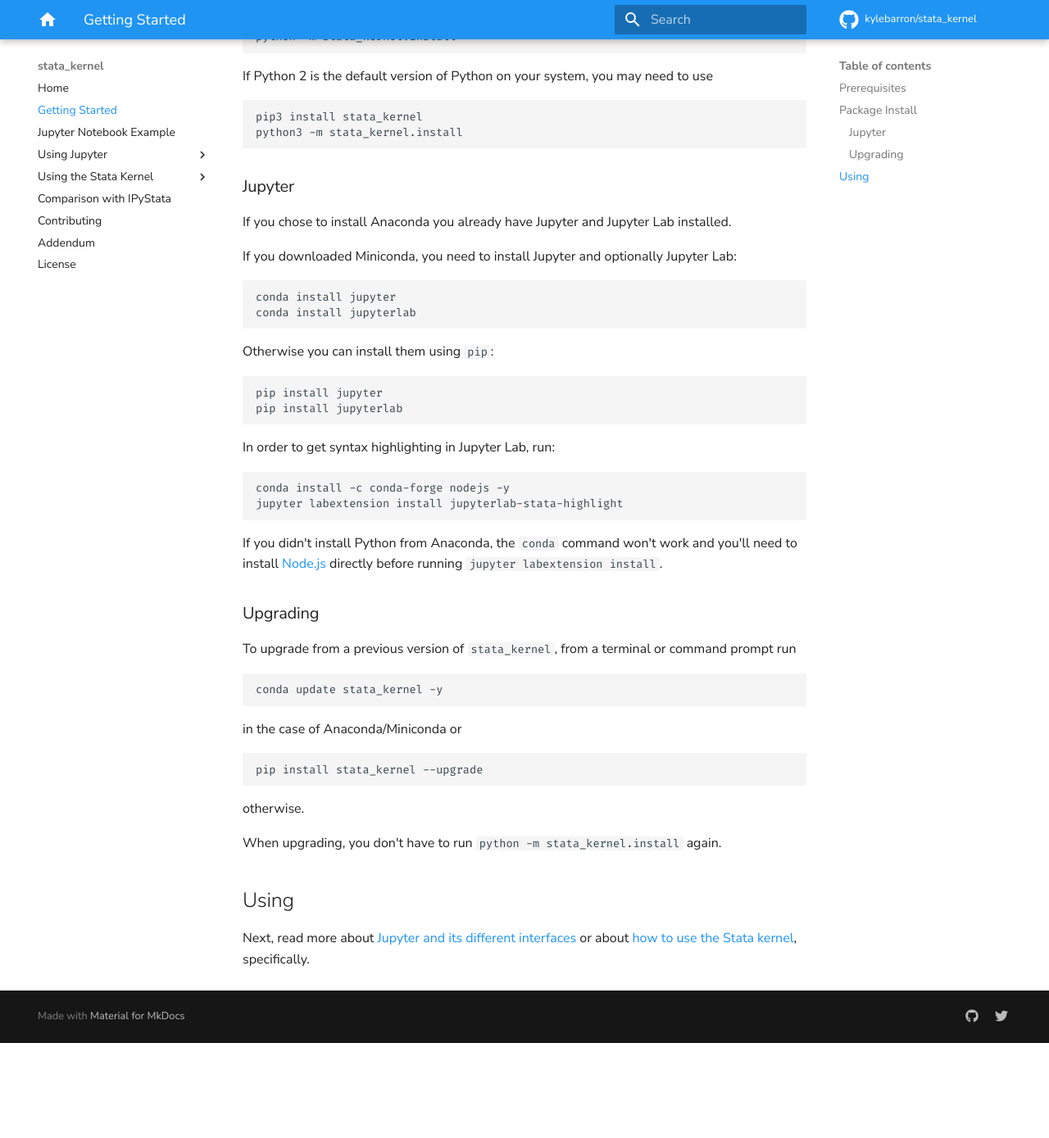
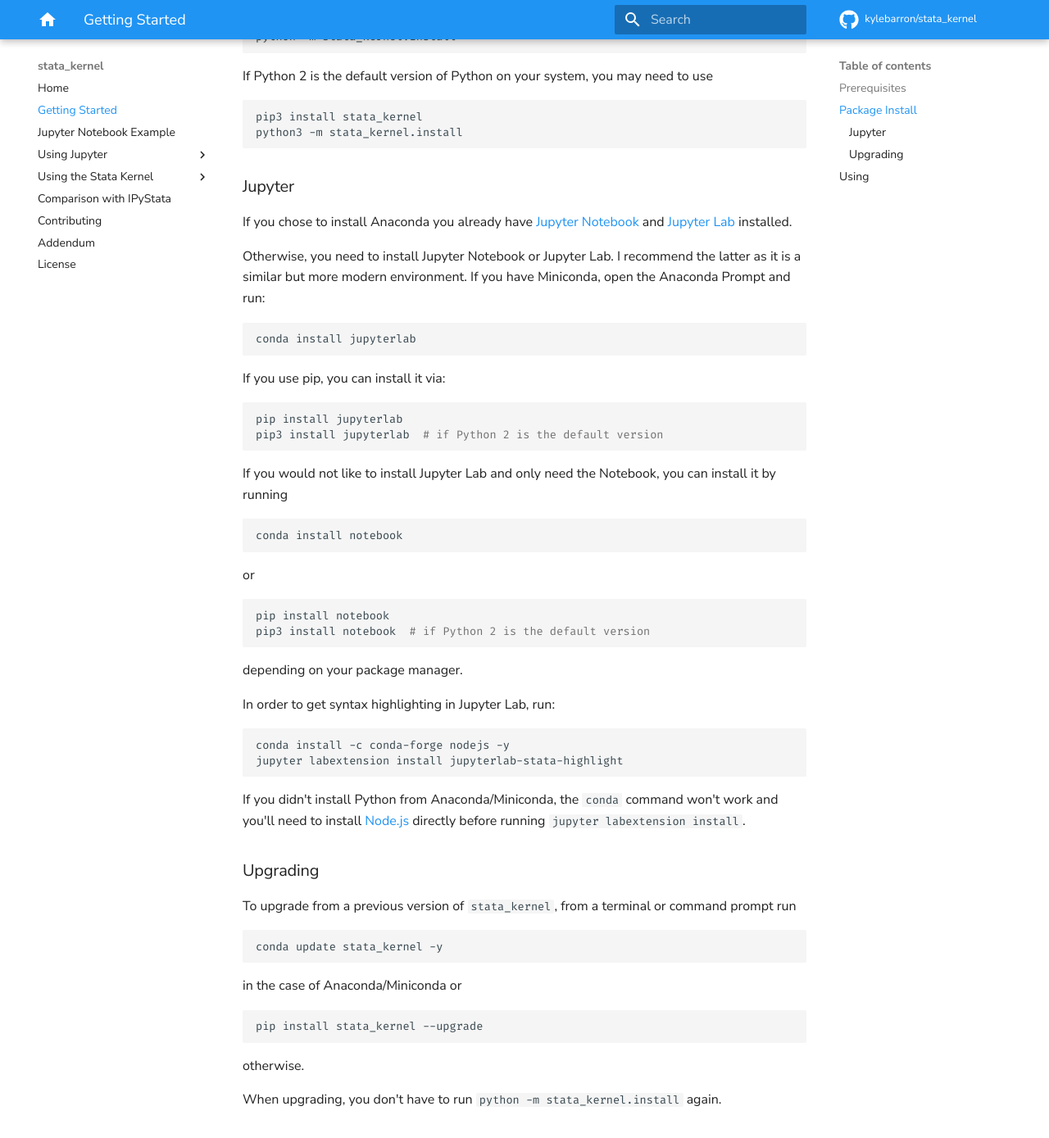
Before and after one commit to kylebarron/stata_kernel, an MkDocs documentation site: the page built from docs/src/getting_started.md, in a window 1280 px wide and 1400 px high, scrolled down 1080 px. Shown: the top 1389 px of the window at 82% size. Built offline with MkDocs 1.6.1 and Material for MkDocs 9.7.7, drawn with Linux system fonts in a browser that asks for light colours; comment, search, counter and statistics services are not loaded; before the commit the page ends 2353 px from its top, so only the background shows below that.

Commit message:
Improved jupyter installation instructions

````diff
--- a/docs/src/getting_started.md
+++ b/docs/src/getting_started.md
@@ -48,21 +48,35 @@
 
 ### Jupyter
 
-If you chose to install Anaconda you already have Jupyter and Jupyter Lab installed.
+If you chose to install Anaconda you already have [Jupyter Notebook](https://jupyter-notebook.readthedocs.io/en/stable/notebook.html) and [Jupyter Lab](https://jupyterlab.readthedocs.io/en/stable/getting_started/overview.html) installed.
 
-If you downloaded Miniconda, you need to install Jupyter and optionally Jupyter Lab:
+Otherwise, you need to install Jupyter Notebook or Jupyter Lab. I recommend the latter as it is a similar but more modern environment. If you have Miniconda, open the Anaconda Prompt and run:
 
 ```bash
-conda install jupyter
 conda install jupyterlab
 ```
 
-Otherwise you can install them using `pip`:
+If you use pip, you can install it via:
 
 ```bash
-pip install jupyter
 pip install jupyterlab
+pip3 install jupyterlab  # if Python 2 is the default version
 ```
+
+If you would not like to install Jupyter Lab and only need the Notebook, you can install it by running
+
+```bash
+conda install notebook
+```
+
+or
+
+```bash
+pip install notebook
+pip3 install notebook  # if Python 2 is the default version
+```
+
+depending on your package manager.
 
 In order to get syntax highlighting in Jupyter Lab, run:
 ```bash
@@ -70,7 +84,7 @@
 jupyter labextension install jupyterlab-stata-highlight
 ```
 
-If you didn't install Python from Anaconda, the `conda` command won't work and you'll need to install [Node.js](https://nodejs.org/en/download/) directly before running `jupyter labextension install`.
+If you didn't install Python from Anaconda/Miniconda, the `conda` command won't work and you'll need to install [Node.js](https://nodejs.org/en/download/) directly before running `jupyter labextension install`.
 
 ### Upgrading
 
````
